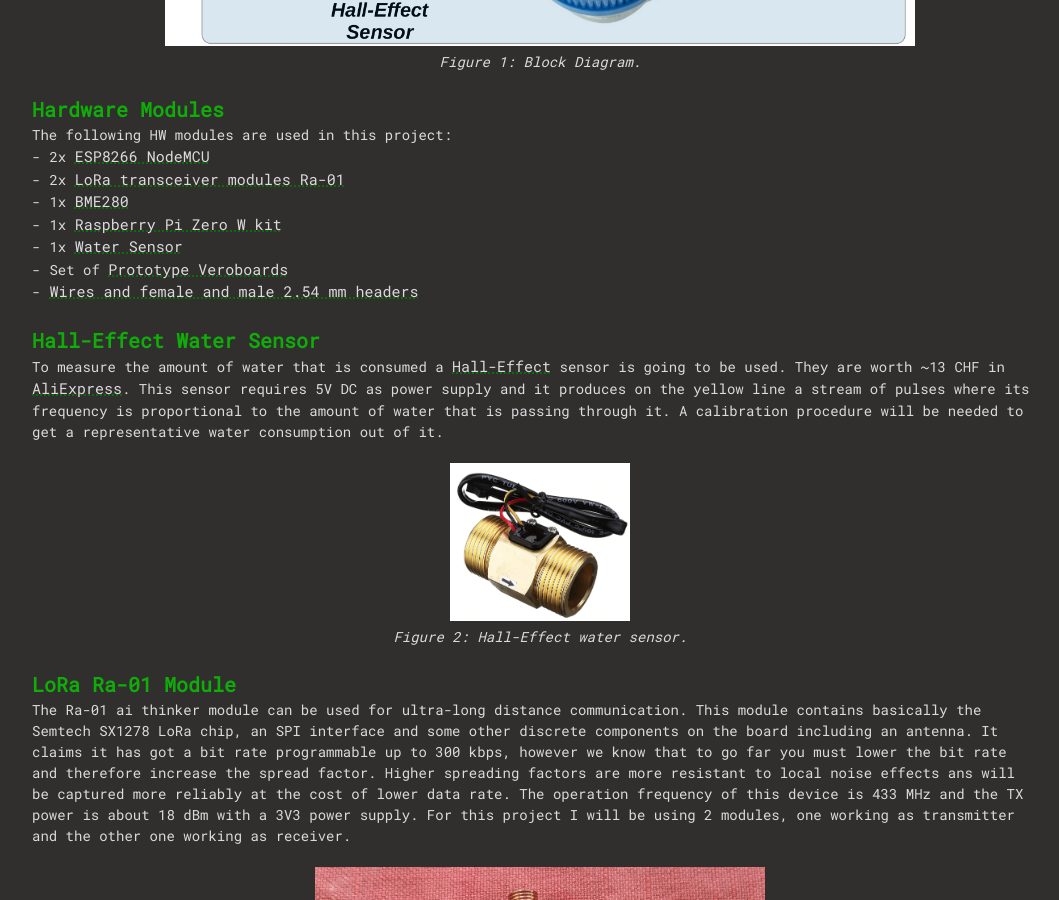
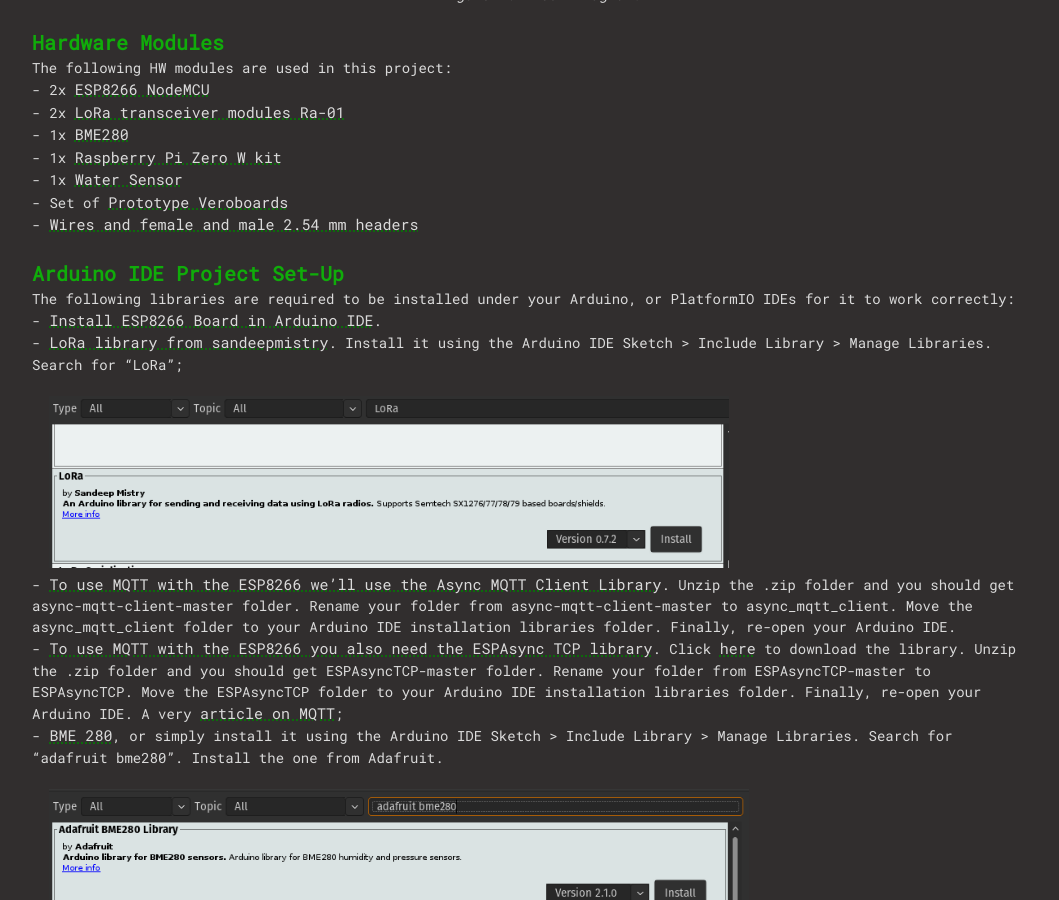
Before and after one commit to marcoroda/marcorodadevs, a Jekyll site: the page built from _posts/2020-08-20-WATER-SPY.md, in a window 1280 px wide and 900 px high, scrolled down 1655 px. Shown: the whole window, without its empty margins (108-1167 px from the left). Built offline with Jekyll 4.4.1, drawn with Linux system fonts in a browser that asks for light colours; nearby versions of some CDN libraries; some of the changed text lies outside the part shown.

Commit message:
Added doc on how to setu Arduino IDE.

```diff
--- a/_posts/2020-08-20-WATER-SPY.md
+++ b/_posts/2020-08-20-WATER-SPY.md
@@ -7,9 +7,6 @@ github_comments_issueid: "5"
 ---
 
 <h1 style="text-align:center"> ** Water SPY **</h1>
-
-## <em>Work in Progress ...</em>
-<p>&nbsp;</p>
 
 <small><i>Table of contents</i></small>
 * Table of contents
@@ -46,6 +43,22 @@ The following HW modules are used in this project:
 * 1x [Water Sensor](https://www.aliexpress.com/item/4000125812845.html?spm=a2g0s.9042311.0.0.7fd44c4dnyLl7u)
 * Set of [Prototype Veroboards](https://www.amazon.es/gp/product/B074M46VVS/ref=ppx_od_dt_b_asin_title_s00?ie=UTF8&psc=1)
 * [Wires and female and male 2.54 mm headers](https://www.amazon.es/gp/product/B07DBY753C/ref=ppx_od_dt_b_asin_title_s00?ie=UTF8&psc=1)
+
+# Arduino IDE Project Set-Up
+The following libraries are required to be installed under your Arduino, or PlatformIO IDEs for it to work correctly:
+* [Install ESP8266 Board in Arduino IDE](https://randomnerdtutorials.com/how-to-install-esp8266-board-arduino-ide/).
+* [LoRa library from sandeepmistry](https://github.com/sandeepmistry/arduino-LoRa). Install it using the Arduino  IDE Sketch > Include Library > Manage Libraries. Search for "LoRa”;
+<p align="left">
+  <img width="680" src="../../../../../assets/proj_Water_SPY/lora_lib.png">
+</p>
+
+* [To use MQTT with the ESP8266 we’ll use the Async MQTT Client Library](https://github.com/marvinroger/async-mqtt-client/archive/master.zip). Unzip the .zip folder and you should get async-mqtt-client-master folder. Rename your folder from async-mqtt-client-master to async_mqtt_client. Move the async_mqtt_client folder to your Arduino IDE installation libraries folder. Finally, re-open your Arduino IDE.
+* [To use MQTT with the ESP8266 you also need the ESPAsync TCP library](https://github.com/marvinroger/async-mqtt-client). Click [here](https://github.com/me-no-dev/ESPAsyncTCP/archive/master.zip) to download the library. Unzip the .zip folder and you should get ESPAsyncTCP-master folder. Rename your folder from ESPAsyncTCP-master to ESPAsyncTCP. Move the ESPAsyncTCP folder to your Arduino IDE installation libraries folder. Finally, re-open your Arduino IDE. A very [article on MQTT](https://randomnerdtutorials.com/what-is-mqtt-and-how-it-works/);
+* [BME 280](https://github.com/adafruit/Adafruit_BME280_Library), or simply install it using the Arduino  IDE Sketch > Include Library > Manage Libraries. Search for “adafruit bme280”. Install the one from Adafruit.
+
+<p align="left">
+  <img width="700" src="../../../../../assets/proj_Water_SPY/bme280_library.png">
+</p>
 
 
 # Hall-Effect Water Sensor
```
Also changed, not shown: about.md (+1 -1 lines), assets/proj_Water_SPY/bme280_library.png (added), assets/proj_Water_SPY/lora_lib.png (added).
